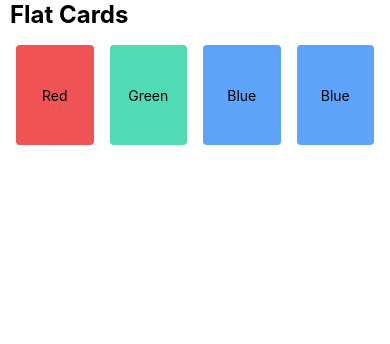
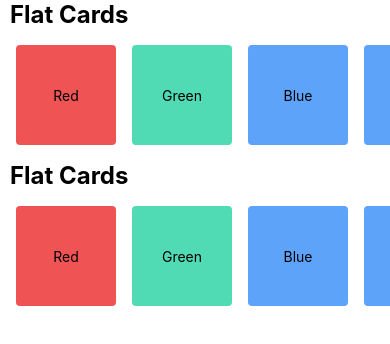
Before and after one commit to siraajul/ReactStyler, a React Native app: screen / in a window 390 px wide. Shown: the top 344 px of the page. Built offline with nearby package versions, Linux system fonts and the light colour scheme.

Commit message:
Add Horizontal View

```diff
--- a/App.tsx
+++ b/App.tsx
@@ -5,7 +5,10 @@ import FlatCards from './components/FlatCards';
 const App = () => {
   return (
     <SafeAreaView>
-      <ScrollView>
+      <ScrollView horizontal={true}>
+        <FlatCards />
+      </ScrollView>
+      <ScrollView horizontal={true}>
         <FlatCards />
       </ScrollView>
     </SafeAreaView>
```
